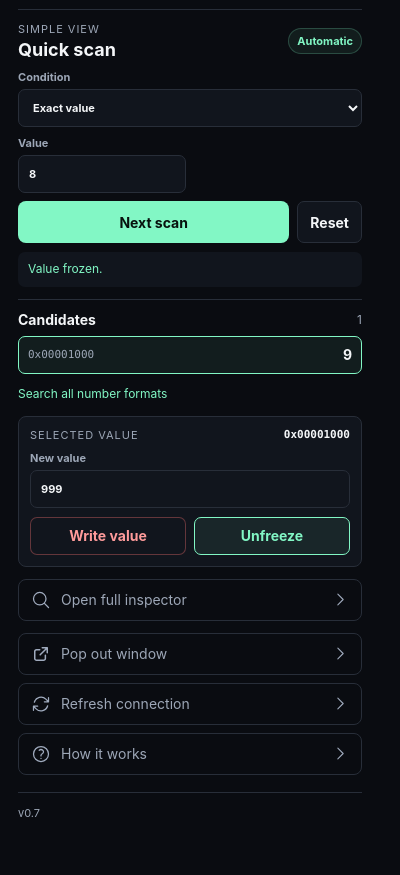
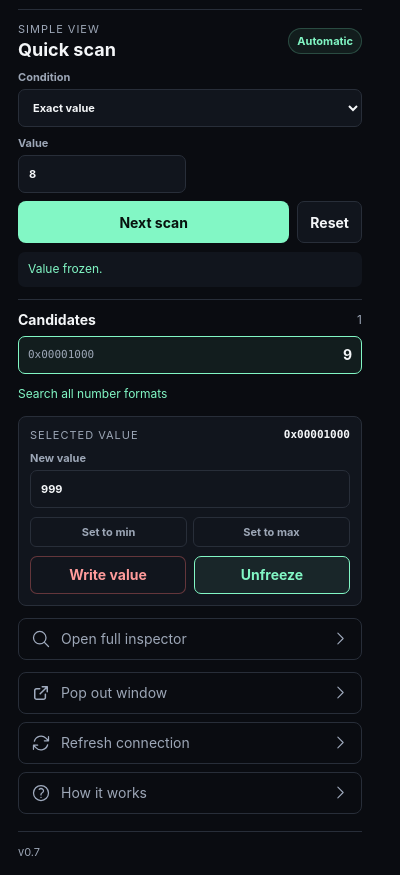
Before and after one commit to abduljawada/hack-engine, a browser extension: page test/popup-harness.html in a window 400 px wide. Shown: the part 63-938 px from the top of the page. Before the commit the page ends 899 px from the top, so only its background shows below. Drawn offline with Linux system fonts and the light colour scheme.

Commit message:
feat: add numeric limit write presets

```diff
--- a/popup/popup.css
+++ b/popup/popup.css
@@ -83,6 +83,7 @@ h1 { font-size: 21px; line-height: 1.1; letter-spacing: -0.025em; }
 .primary-action:focus-visible,
 .pin-action:focus-visible,
 .compact-action:focus-visible,
+.preset-action:focus-visible,
 .inspector-action:focus-visible,
 .secondary-actions button:focus-visible,
 .quick-candidate:focus-visible,
@@ -204,6 +205,18 @@ select:disabled, input:disabled { opacity: 0.48; }
 .quick-editor > div:first-child { display: flex; align-items: center; justify-content: space-between; gap: 10px; }
 #selected-address { font-family: ui-monospace, SFMono-Regular, Menlo, monospace; font-size: 11px; }
 .editor-actions { display: grid; grid-template-columns: 1fr 1fr; gap: 8px; }
+.value-presets { display: grid; grid-template-columns: 1fr 1fr; gap: 6px; }
+.preset-action {
+  min-height: 30px;
+  border: 1px solid var(--line);
+  border-radius: 6px;
+  background: transparent;
+  color: var(--muted);
+  cursor: pointer;
+  font-size: 11px;
+  font-weight: 700;
+}
+.preset-action:hover { border-color: rgb(130 247 197 / 28%); color: var(--accent); background: rgb(130 247 197 / 5%); }
 .compact-action.freeze-active { border-color: var(--accent); color: var(--accent); background: rgb(130 247 197 / 7%); }
 
 .view-switcher {
--- a/popup/popup.js
+++ b/popup/popup.js
@@ -5,6 +5,16 @@
   const CANDIDATE_REFRESH_MS = 250;
   const MAX_ADVANCED_CANDIDATES = 200;
   const MAX_SIDEBAR_WATCHES = 56;
+  const NUMERIC_LIMITS = Object.freeze({
+    i8: ["-128", "127"],
+    u8: ["0", "255"],
+    i16: ["-32768", "32767"],
+    u16: ["0", "65535"],
+    i32: ["-2147483648", "2147483647"],
+    u32: ["0", "4294967295"],
+    f32: ["-3.4028234663852886e+38", "3.4028234663852886e+38"],
+    f64: ["-1.7976931348623157e+308", "1.7976931348623157e+308"],
+  });
   const popupParameters = new URLSearchParams(location.search);
   const boundTabId = Number(popupParameters.get("tabId"));
   const isSidebarPanel = popupParameters.get("sidebar") === "1";
@@ -58,6 +68,8 @@
     editor: document.querySelector("#quick-editor"),
     selectedAddress: document.querySelector("#selected-address"),
     writeValue: document.querySelector("#quick-write-value"),
+    quickSetMin: document.querySelector("#quick-set-min"),
+    quickSetMax: document.querySelector("#quick-set-max"),
     write: document.querySelector("#quick-write"),
     freeze: document.querySelector("#quick-freeze"),
     advancedTools: document.querySelector("#advanced-tools"),
@@ -91,6 +103,8 @@
     advancedEditor: document.querySelector("#advanced-editor"),
     advancedSelectedAddress: document.querySelector("#advanced-selected-address"),
     advancedWriteValue: document.querySelector("#advanced-write-value"),
+    advancedSetMin: document.querySelector("#advanced-set-min"),
+    advancedSetMax: document.querySelector("#advanced-set-max"),
     advancedWrite: document.querySelector("#advanced-write"),
     advancedFreeze: document.querySelector("#advanced-freeze"),
     openInspector: document.querySelector("#open-inspector"),
@@ -1064,6 +1078,28 @@
     }, selectedCandidate.frameId);
     setQuickStatus("Writing and checking the value…");
   }
+
+  function setSelectedLimit(input, bound) {
+    if (!selectedCandidate) {
+      setQuickStatus("Select a candidate before choosing a numeric limit.", "error");
+      return;
+    }
+    const limits = NUMERIC_LIMITS[selectedCandidate.type];
+    if (!limits) {
+      setQuickStatus(`Numeric limits are unavailable for ${selectedCandidate.type}.`, "error");
+      return;
+    }
+    input.value = limits[bound === "max" ? 1 : 0];
+    setQuickStatus(
+      `${bound === "max" ? "Maximum" : "Minimum"} ${selectedCandidate.type} value prepared.`,
+      "ready",
+    );
+  }
+
+  elements.quickSetMin.addEventListener("click", () => setSelectedLimit(elements.writeValue, "min"));
+  elements.quickSetMax.addEventListener("click", () => setSelectedLimit(elements.writeValue, "max"));
+  elements.advancedSetMin.addEventListener("click", () => setSelectedLimit(elements.advancedWriteValue, "min"));
+  elements.advancedSetMax.addEventListener("click", () => setSelectedLimit(elements.advancedWriteValue, "max"));
   elements.write.addEventListener("click", () => writeSelected(elements.writeValue));
   elements.advancedWrite.addEventListener("click", () => writeSelected(elements.advancedWriteValue));
 
--- a/test/popup-harness-run.js
+++ b/test/popup-harness-run.js
@@ -58,6 +58,10 @@ setTimeout(async () => {
       advancedRow?.querySelector(".candidate-type")?.textContent === "f64" &&
       document.querySelector("#advanced-scan").textContent === "Next scan";
     advancedRow?.click();
+    document.querySelector("#advanced-set-min").click();
+    const advancedMinPreset = Number(document.querySelector("#advanced-write-value").value) === -Number.MAX_VALUE;
+    document.querySelector("#advanced-set-max").click();
+    const advancedMaxPreset = Number(document.querySelector("#advanced-write-value").value) === Number.MAX_VALUE;
     const watchAdded =
       document.querySelector("#advanced-watch-count").textContent === "1" &&
       document.querySelectorAll(".watch-row").length === 1 &&
@@ -93,7 +97,7 @@ setTimeout(async () => {
     pin.click();
     await delay();
     const sidebarClosed = popupHarnessState.sidebarCloseCount === 1 && !popupHarnessState.closed;
-    popupHarnessResult.textContent = rendered && boundToOriginalTab && advancedScanWorked && watchAdded && filterWorked && sharedSession && watchWorkspace && watchSurvivedReset && openedInOriginalWindow && sidebarClosed
+    popupHarnessResult.textContent = rendered && boundToOriginalTab && advancedScanWorked && advancedMinPreset && advancedMaxPreset && watchAdded && filterWorked && sharedSession && watchWorkspace && watchSurvivedReset && openedInOriginalWindow && sidebarClosed
       ? "PASS: Firefox sidebar shares Simple and Advanced scans, live candidates, watches, and tab-bound docking."
       : "FAIL: Firefox sidebar Advanced mode did not preserve its scan, candidates, watches, or docked state.";
     return;
@@ -183,6 +187,10 @@ setTimeout(async () => {
     document.querySelector(".candidate-value").textContent === "9";
 
   document.querySelector(".quick-candidate").click();
+  document.querySelector("#quick-set-min").click();
+  const quickMinPreset = document.querySelector("#quick-write-value").value === "-2147483648";
+  document.querySelector("#quick-set-max").click();
+  const quickMaxPreset = document.querySelector("#quick-write-value").value === "2147483647";
   document.querySelector("#quick-write-value").value = "999";
   document.querySelector("#quick-write").click();
   document.querySelector("#quick-freeze").click();
@@ -219,7 +227,7 @@ setTimeout(async () => {
     popupHarnessState.createdTabs.at(-1)?.windowId === 10;
 
   popupHarnessResult.textContent =
-    rendered && nativePopupStayedSimple && pinDocked && firstPopoutOpened && secondPopoutReused && automaticScan && liveCandidateRefresh && typedActions && inspectorOpened && refreshed && helpOpened
+    rendered && nativePopupStayedSimple && pinDocked && firstPopoutOpened && secondPopoutReused && automaticScan && liveCandidateRefresh && quickMinPreset && quickMaxPreset && typedActions && inspectorOpened && refreshed && helpOpened
       ? "PASS: compact toolbar popup, live candidates, Firefox sidebar docking, pop-out reuse, and typed quick-scan actions work."
       : "FAIL: toolbar quick-scan behavior did not match the active Ruffle state.";
 }, 80);
--- a/test/popup-harness.html
+++ b/test/popup-harness.html
@@ -54,6 +54,7 @@
         <section id="quick-editor" class="quick-editor" hidden>
           <div><span class="context-label">Selected value</span><strong id="selected-address">0x00000000</strong></div>
           <label>New value<input id="quick-write-value" type="number" step="any" /></label>
+          <div class="value-presets" aria-label="Numeric limits"><button id="quick-set-min" class="preset-action" type="button">Set to min</button><button id="quick-set-max" class="preset-action" type="button">Set to max</button></div>
           <div class="editor-actions">
             <button id="quick-write" class="compact-action danger" type="button">Write value</button>
             <button id="quick-freeze" class="compact-action" type="button">Freeze</button>
@@ -75,7 +76,7 @@
           <section id="advanced-candidate-pane" class="workspace-pane"><div class="candidate-tools"><input id="advanced-filter" type="search" placeholder="Filter address, value, or type" /><select id="advanced-sort"><option value="address">Address</option><option value="value">Value</option><option value="type">Type</option></select></div><div id="advanced-candidates" class="advanced-candidates"></div></section>
           <section id="advanced-watch-pane" class="workspace-pane" hidden><p id="advanced-watch-empty" class="empty-state">Select a candidate to add it here automatically.</p><div id="advanced-watches" class="advanced-watches"></div></section>
         </section>
-        <section id="advanced-editor" class="quick-editor advanced-editor" hidden><div><span class="context-label">Selected value</span><strong id="advanced-selected-address">0x00000000</strong></div><label>New value<input id="advanced-write-value" type="number" step="any" /></label><div class="editor-actions"><button id="advanced-write" class="compact-action danger" type="button">Write value</button><button id="advanced-freeze" class="compact-action" type="button">Freeze</button></div></section>
+        <section id="advanced-editor" class="quick-editor advanced-editor" hidden><div><span class="context-label">Selected value</span><strong id="advanced-selected-address">0x00000000</strong></div><label>New value<input id="advanced-write-value" type="number" step="any" /></label><div class="value-presets" aria-label="Numeric limits"><button id="advanced-set-min" class="preset-action" type="button">Set to min</button><button id="advanced-set-max" class="preset-action" type="button">Set to max</button></div><div class="editor-actions"><button id="advanced-write" class="compact-action danger" type="button">Write value</button><button id="advanced-freeze" class="compact-action" type="button">Freeze</button></div></section>
       </section>
       <button id="open-inspector" class="inspector-action" type="button" disabled>
         <img class="ui-icon" src="../assets/ui-icons/magnifying-glass.svg" alt="" /><span>Open full inspector</span><img class="ui-icon chevron" src="../assets/ui-icons/chevron-right.svg" alt="" />
```
Also changed, not shown: design-qa.md (+1 -0 lines), popup/popup.html (+8 -0 lines), README.md.
